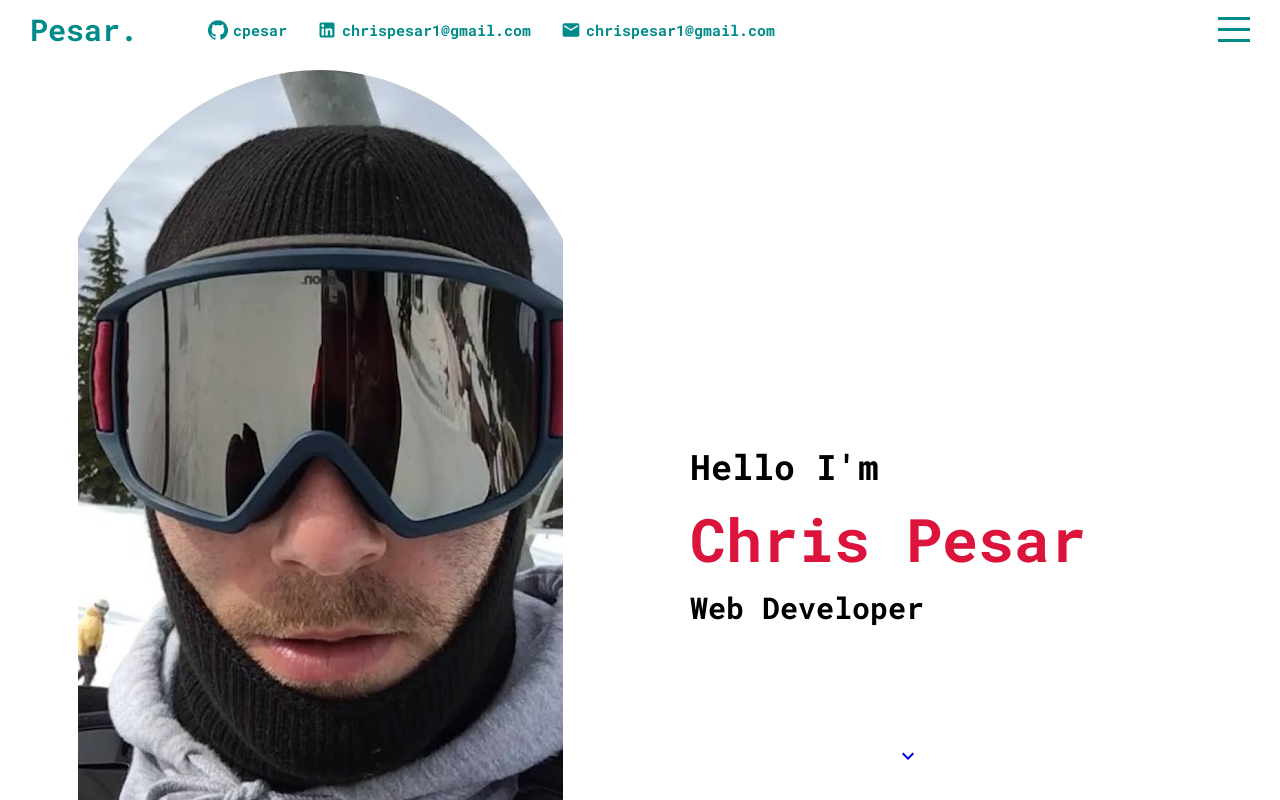
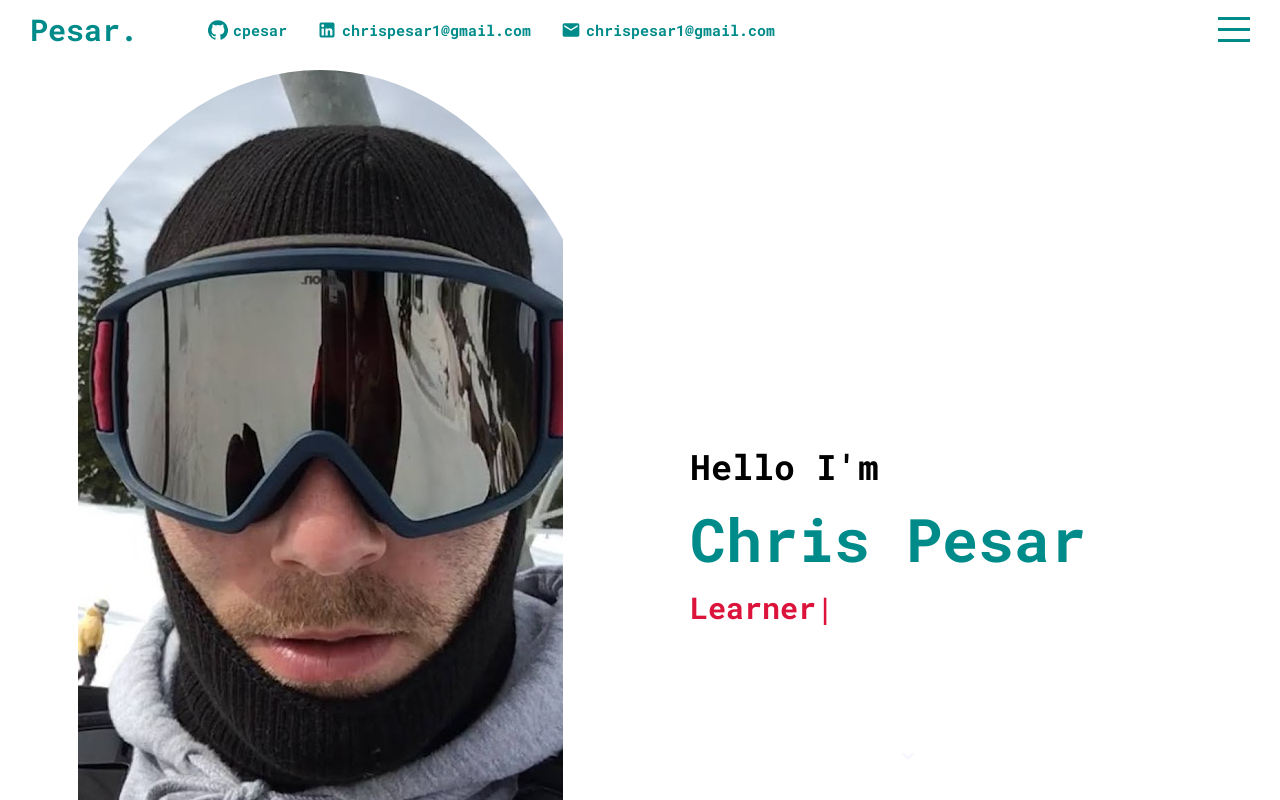
Before and after one commit to cpesar/pesar-react-portfolio, a React (Create React App) app: page / in a window 1280 px wide. Built offline with nearby package versions, Linux system fonts and the light colour scheme.

Commit message:
added animation to intro section

```diff
--- a/package.json
+++ b/package.json
@@ -8,6 +8,7 @@
     "@testing-library/jest-dom": "^5.14.1",
     "@testing-library/react": "^11.2.7",
     "@testing-library/user-event": "^12.8.3",
+    "ityped": "^1.0.3",
     "react": "^17.0.2",
     "react-dom": "^17.0.2",
     "react-scripts": "4.0.3",
--- a/src/components/intro/Intro.jsx
+++ b/src/components/intro/Intro.jsx
@@ -1,8 +1,21 @@
 
 import './intro.scss';
 import { KeyboardArrowDown } from '@material-ui/icons';
+import { init } from 'ityped';
+import { useEffect, useRef } from 'react';
 
 export default function Intro() {
+  const textRef = useRef();
+
+  useEffect(() => {
+    init(textRef.current, {
+      showCursor: true,
+      backDelay: 1500,
+      backSpeed: 60,
+      strings: ['Web Developer', 'Learner', 'Snowboarder', 'Human'],
+    });
+  },[]);
+
   return (
     <div className='intro' id='intro'>
       <div className='left'>
@@ -15,7 +28,9 @@
         <div className='wrapper'>
           <h2>Hello I'm </h2>
           <h1>Chris Pesar</h1>
-          <h3>Web Developer<span></span></h3>
+          <h3>
+            <span ref={textRef}></span>
+          </h3>
         </div>
         <a href="#portfolio">
           <span className='arrow'>
--- a/src/components/intro/intro.scss
+++ b/src/components/intro/intro.scss
@@ -1,3 +1,5 @@
+@import '../../global.scss';
+
 .intro {
   background-color: white;
   display: flex;
@@ -42,7 +44,7 @@
       h1{
         font-size: 60px;
         margin: 10px 0;
-        color: crimson;
+        color: $mainColor;
       }
 
       h2{
@@ -52,6 +54,22 @@
       h3{
         font-size: 30px;
 
+        span{
+          font-size: inherit;
+          color: crimson;
+        }
+
+        .ityped-cursor{
+          animation: blink 1s infinite
+        }
+        @keyframes blink {
+          50%{
+            opacity: 1;
+          }
+          100%{
+            opacity: 0;
+          }
+        }
       }
     }
 
@@ -65,7 +83,14 @@
     }
     .arrow{
       width: 30px;
-      animation: 2s;
+      animation: arrowBlink 2s infinite;
+      // transform: scale(3.0);
+    }
+
+    @keyframes arrowBlink {
+      to{
+        opacity: 0;
+      }
     }
   }
 }
```
Also changed, not shown: src/app.scss (line endings or trailing spaces), 1 other file (tests, documents, lock files or other folders).
